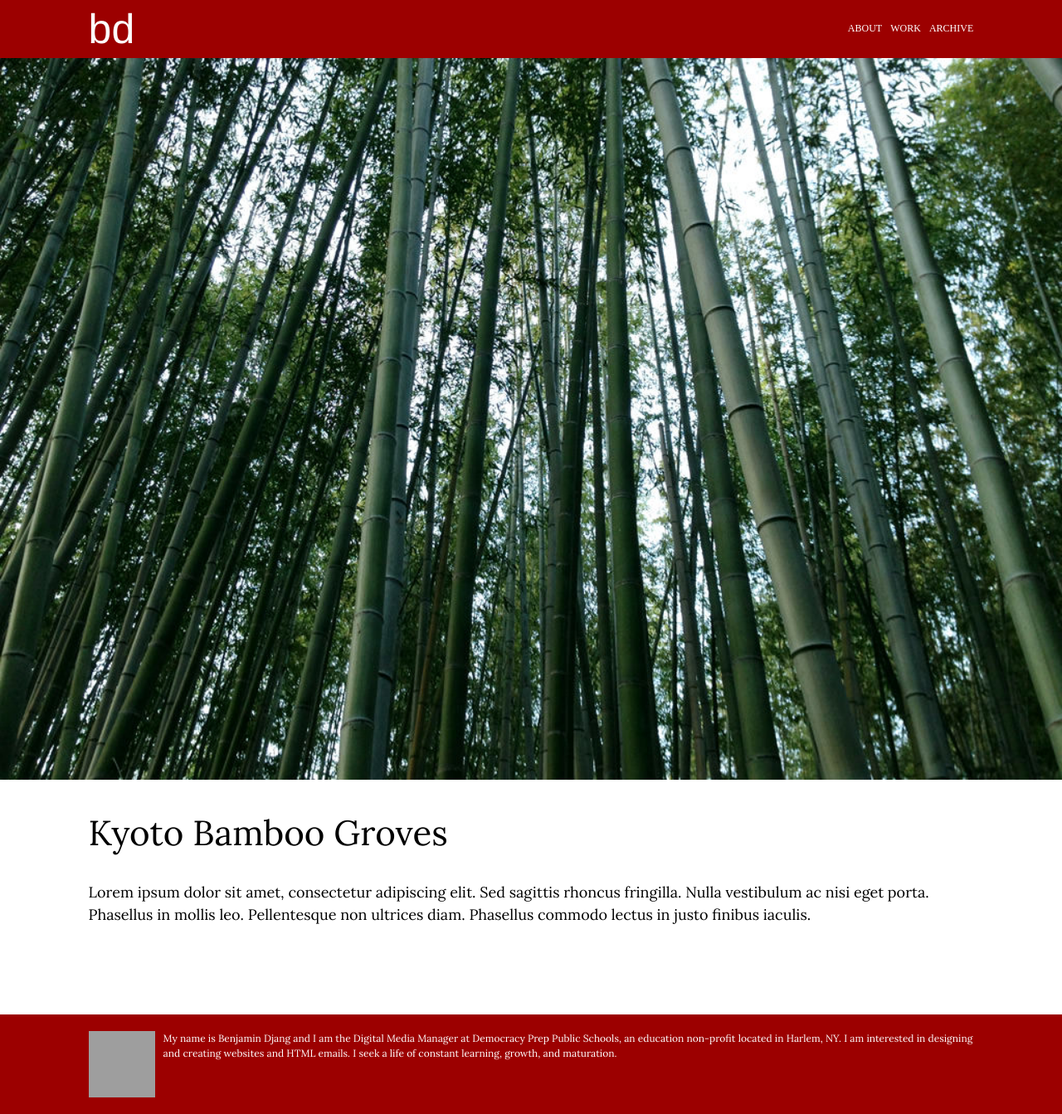
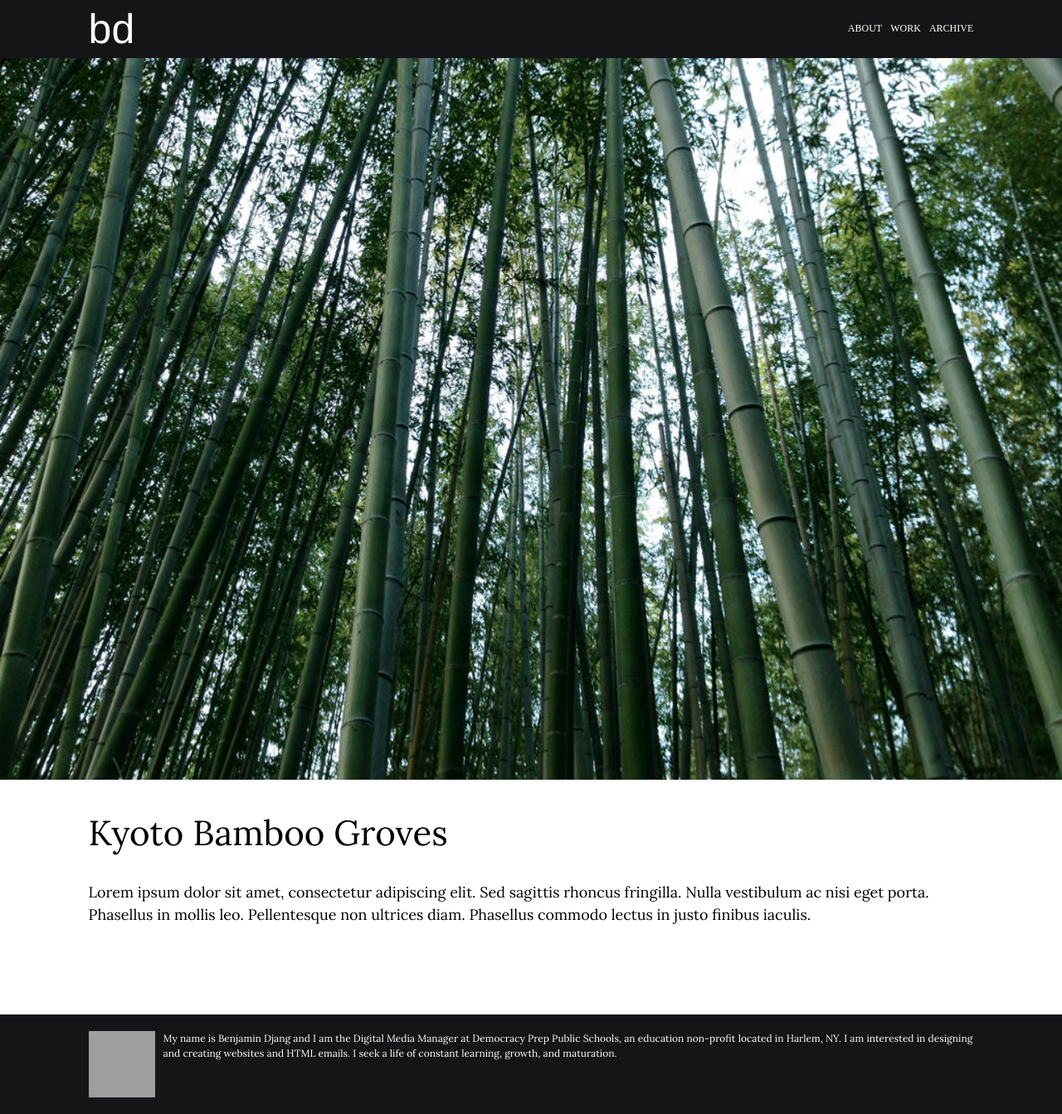
Before and after one commit to bdjang/benjamin-djang, a Jekyll site: the page built from index.html, in a window 1280 px wide. Shown: the whole page at 83% size. Built offline with Jekyll 4.4.1, drawn with Linux system fonts in a browser that asks for light colours; the list of posts is cut into pages by our own code; grey boxes are pictures that could not be loaded.

Commit message:
Updated nav font colors and background color

```diff
--- a/css/main.scss
+++ b/css/main.scss
@@ -48,15 +48,14 @@ hr {
 }
 
 a:link {
-	color: #fff;
+	color: #ffffff;
 	text-decoration: none;
 	transition: all 0.5s ease;
 }
 a:visited {
-	color: #ccc;
 }
 a:hover {
-	color: #f4f4f4;
+	color: #c4c4c4;
 }
 a:active {
 	color: #c4c4c4;
@@ -85,9 +84,12 @@ img {
 	}
 }
 header, footer {
-	background-color: #9c0000;
+	background-color: #151517;
 	color: #ffffff;
+	/*27282E
+	151517*/
 }
+
 header {
 	nav ul li {
 		float: right;
```
